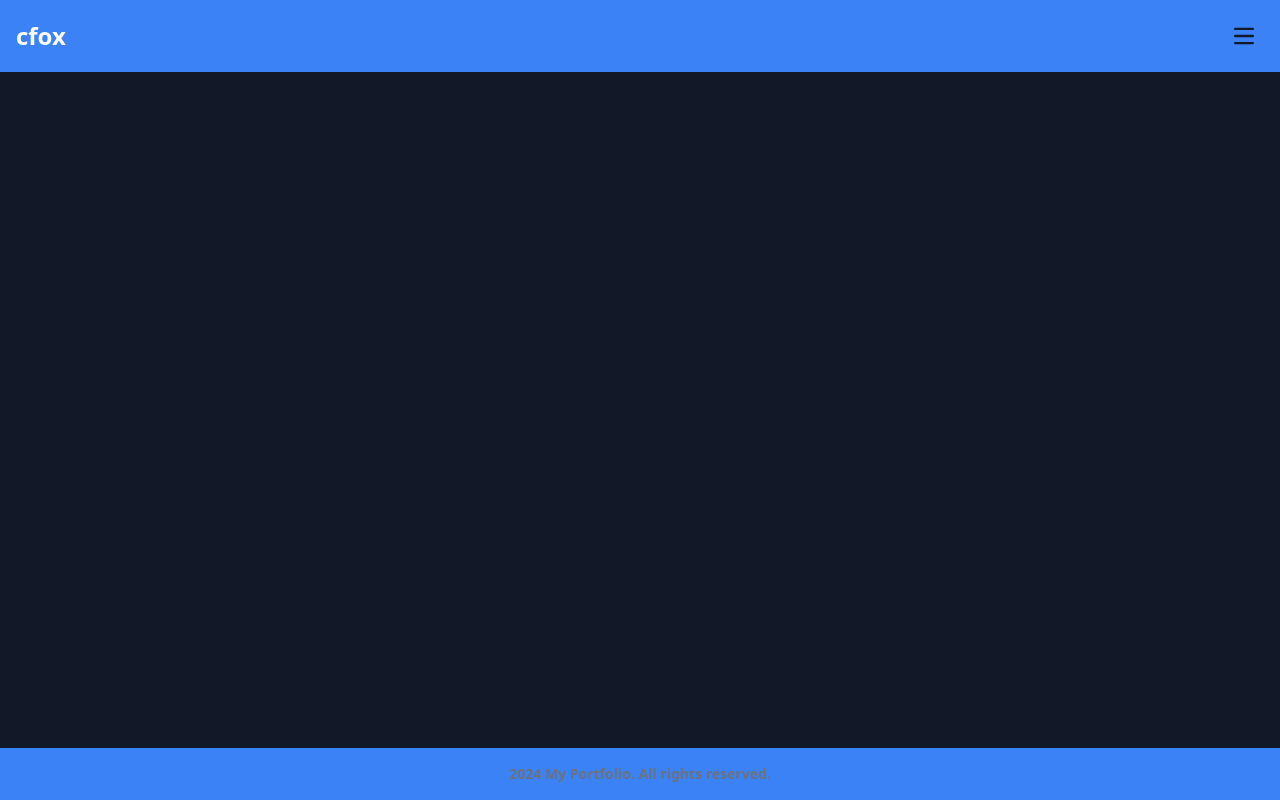
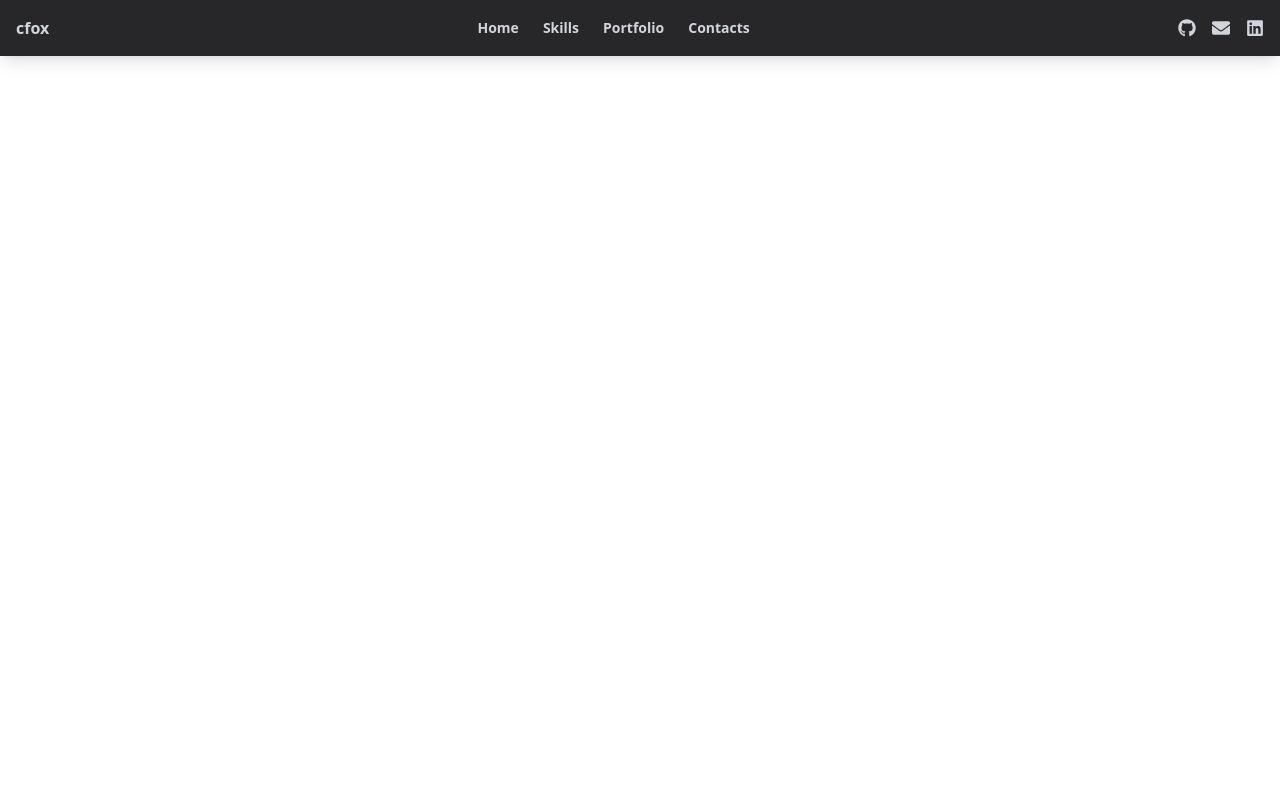
Before and after one commit to cfox-mykyta/cfox-mykyta-portfolio, a Next.js app: page / in a window 1280 px wide. Built offline with nearby package versions, Linux system fonts and the light colour scheme.

Commit message:
another design

```diff
--- a/src/app/page.tsx
+++ b/src/app/page.tsx
@@ -1,16 +1,11 @@
 import React from 'react';
-import Navigation from '../components/Navigation';  // Імпортуємо компонент Navigation
-import Footer from '../components/Footer';  // Імпортуємо компонент Footer
+import Header from '../components/Header';
 
 const Page: React.FC = () => {
   return (
-    <main className="min-h-screen bg-gray-900 text-white flex flex-col">
-      <Navigation />
-      <div className="flex-grow">
-        {/* Ваш контент тут */}
-      </div>
-      <Footer />
-    </main>
+      <>
+      <Header />
+      </>
   );
 };
 
--- /dev/null
+++ b/src/components/Header.tsx
@@ -0,0 +1,136 @@
+'use client';
+
+import React, { useState } from 'react';
+import { FaGithub, FaLinkedin, FaEnvelope } from 'react-icons/fa';
+
+const Header: React.FC = () => {
+  // Стейт для керування видимістю мобільного меню
+  const [isMenuOpen, setIsMenuOpen] = useState(false);
+
+  // Функція для перемикання видимості меню
+  const toggleMenu = () => {
+    setIsMenuOpen(!isMenuOpen);
+  };
+
+  return (
+    <header className="bg-zinc-800 text-white shadow-lg fixed w-full top-0 z-50">
+      <div className="max-w-screen-xl mx-auto flex items-center justify-between p-4">
+        {/* Логотип */}
+        <a href="#" className="flex items-center space-x-3 rtl:space-x-reverse group">
+          <span className="font-bold text-gray-300 group-hover:text-orange-500 transition">
+            cfox
+          </span>
+        </a>
+
+        {/* Навігація */}
+        <nav className={`md:flex space-x-6 text-sm font-semibold ${isMenuOpen ? 'block' : 'hidden'}`}>
+          <a
+            href="#home"
+            className="text-gray-300 hover:text-orange-500 transition"
+          >
+            Home
+          </a>
+          <a
+            href="#skills"
+            className="text-gray-300 hover:text-orange-500 transition"
+          >
+            Skills
+          </a>
+          <a
+            href="#portfolio"
+            className="text-gray-300 hover:text-orange-500 transition"
+          >
+            Portfolio
+          </a>
+          <a
+            href="#contacts"
+            className="text-gray-300 hover:text-orange-500 transition"
+          >
+            Contacts
+          </a>
+        </nav>
+
+        {/* Соцмережі */}
+        <div className="hidden md:flex space-x-4 text-lg">
+          <a
+            href="https://github.com/your-github"
+            target="_blank"
+            rel="noopener noreferrer"
+            className="text-gray-300 hover:text-orange-500 transition"
+          >
+            <FaGithub />
+          </a>
+
+          <a
+            href="mailto:your-email@gmail.com"
+            className="text-gray-300 hover:text-orange-500 transition"
+          >
+            <FaEnvelope />
+          </a>
+          <a
+            href="https://linkedin.com/in/your-linkedin"
+            target="_blank"
+            rel="noopener noreferrer"
+            className="text-gray-300 hover:text-orange-500 transition"
+          >
+            <FaLinkedin />
+          </a>
+        </div>
+
+        {/* Кнопка для мобільного меню */}
+        <button
+          className="md:hidden p-2 rounded-lg hover:bg-gray-800 transition"
+          aria-label="Toggle navigation"
+          onClick={toggleMenu} // Встановлення функції для перемикання
+        >
+          <svg
+            xmlns="http://www.w3.org/2000/svg"
+            fill="none"
+            viewBox="0 0 24 24"
+            stroke="currentColor"
+            className="w-6 h-6 text-gray-300 hover:text-orange-500 transition"
+          >
+            <path
+              strokeLinecap="round"
+              strokeLinejoin="round"
+              strokeWidth="2"
+              d="M4 6h16M4 12h16M4 18h16"
+            />
+          </svg>
+        </button>
+      </div>
+
+      {/* Мобільне меню */}
+      <div className={`md:hidden ${isMenuOpen ? 'block' : 'hidden'}`}>
+        <nav className="flex flex-col space-y-4 p-4 bg-zinc-700">
+          <a
+            href="#home"
+            className="text-gray-300 hover:text-orange-500 transition"
+          >
+            Home
+          </a>
+          <a
+            href="#skills"
+            className="text-gray-300 hover:text-orange-500 transition"
+          >
+            Skills
+          </a>
+          <a
+            href="#portfolio"
+            className="text-gray-300 hover:text-orange-500 transition"
+          >
+            Portfolio
+          </a>
+          <a
+            href="#contacts"
+            className="text-gray-300 hover:text-orange-500 transition"
+          >
+            Contacts
+          </a>
+        </nav>
+      </div>
+    </header>
+  );
+};
+
+export default Header;
--- a/src/components/Navigation.tsx
+++ /dev/null
@@ -1,49 +0,0 @@
-'use client'; // Для клієнтського рендеру
-
-import React, { useState } from 'react';
-
-const Navigation: React.FC = () => {
-  const [isMenuOpen, setIsMenuOpen] = useState(false);
-
-  const toggleMenu = () => {
-    setIsMenuOpen(!isMenuOpen);
-  };
-
-  return (
-    <nav className="border-gray-200 bg-gray-900 dark:bg-gray-800 sm:bg-blue-500">
-      <div className="max-w-screen-xl flex flex-wrap items-center justify-between mx-auto p-4">
-        <a href="#" className="flex items-center space-x-3 rtl:space-x-reverse group">
-          <span className="self-center text-2xl font-semibold whitespace-nowrap text-white dark:text-gray-300 transition-transform duration-300 transform group-hover:scale-110 group-hover:text-blue-500 animate-fade-in">
-            cfox
-          </span>
-        </a>
-        <button
-          onClick={toggleMenu}
-          type="button"
-          className="inline-flex items-center justify-center p-2 w-10 h-10 text-sm text-gray-900 rounded-lg hover:bg-gray-100 focus:outline-none focus:ring-2 focus:ring-gray-200 dark:text-gray-400 dark:hover:bg-gray-700 dark:focus:ring-gray-600"
-          aria-controls="navbar-hamburger"
-          aria-expanded={isMenuOpen}
-        >
-          <span className="sr-only">Open main menu</span>
-          <svg
-            className="w-5 h-5"
-            aria-hidden="true"
-            xmlns="http://www.w3.org/2000/svg"
-            fill="none"
-            viewBox="0 0 17 14"
-          >
-            <path
-              stroke="currentColor"
-              strokeLinecap="round"
-              strokeLinejoin="round"
-              strokeWidth="2"
-              d="M1 1h15M1 7h15M1 13h15"
-            />
-          </svg>
-        </button>
-      </div>
-    </nav>
-  );
-};
-
-export default Navigation;
--- a/tailwind.config.ts
+++ b/tailwind.config.ts
@@ -5,17 +5,7 @@ export default {
     './src/**/*.{js,ts,jsx,tsx}', // Вказує, де Tailwind має шукати класи
   ],
   theme: {
-    extend: {
-      animation: {
-        'fade-in': 'fadeIn 1s ease-out',
-      },
-      keyframes: {
-        fadeIn: {
-          '0%': { opacity: '0' },
-          '100%': { opacity: '1' },
-        },
-      },
-    },
+    extend: {},
   },
   plugins: [],
 } satisfies Config;
```
Also changed, not shown: package.json (+6 -5 lines), 1 other file (tests, documents, lock files or other folders).
